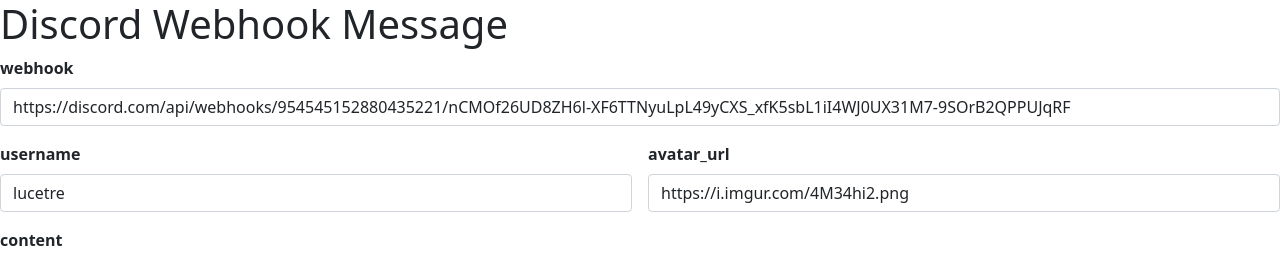
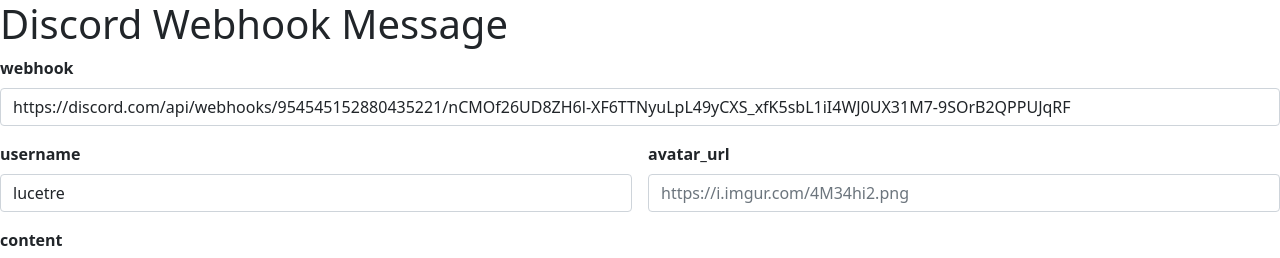
Before and after one commit to lucetre/playground, a Next.js app in the folder my-next-app/: page /discord in a window 1280 px wide. Shown: the top 258 px of the page. Built offline with nearby package versions, Linux system fonts and the light colour scheme.

Commit message:
Remaining placeholder

```diff
--- a/my-next-app/pages/discord.js
+++ b/my-next-app/pages/discord.js
@@ -93,7 +93,7 @@ const DiscordFeature = () => {
             type="text"
             className="form-control"
             id="avatar_url"
-            defaultValue="https://i.imgur.com/4M34hi2.png"
+            placeholder="https://i.imgur.com/4M34hi2.png"
           />
         </div>
         <div className="col-12">
```
